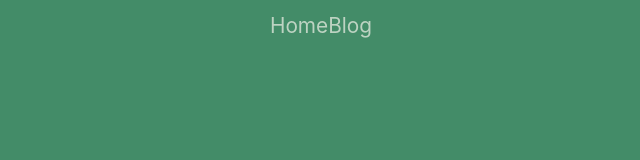
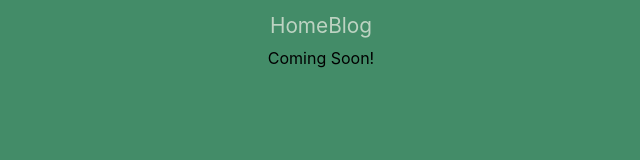
Before and after one commit to Jc7j/personal-website-v2, a React (Create React App) app: page /blog in a window 1280 px wide. Shown: the top 160 px of the page, without its empty margins (319-959 px from the left). Built offline with nearby package versions, Linux system fonts and the light colour scheme.

Commit message:
Made BlogPage.css and added margin top so nav bar wouldnt hide it

```diff
--- a/src/pages/BlogPage.tsx
+++ b/src/pages/BlogPage.tsx
@@ -1,7 +1,9 @@
 import React from 'react';
 
+import '../styles/BlogPage.css';
+
 const BlogPage = () => {
-  return <div>Coming Soon!</div>;
+  return <div className="blogPageContainer">Coming Soon!</div>;
 };
 
 export default BlogPage;
--- /dev/null
+++ b/src/styles/BlogPage.css
@@ -0,0 +1,7 @@
+.blogPageContainer {
+  display: flex;
+  flex-direction: column;
+  justify-content: center;
+  align-items: center;
+  margin-top: 3em;
+}
```
